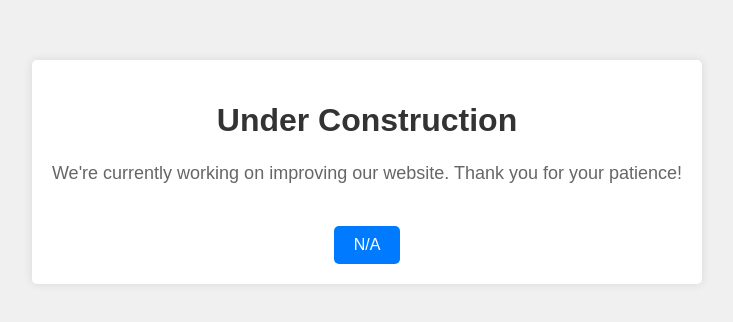
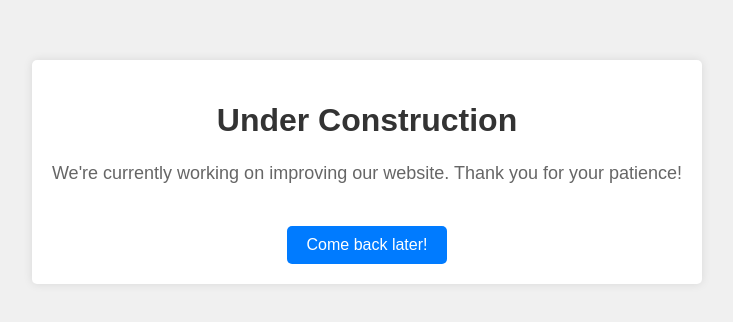
Before and after one commit to daniellaurin/daniellaurin.github.io, a plain HTML site: page index.html in a window 1280 px wide. Shown: the part 228-550 px from the top of the page, without its empty margins (273-1006 px from the left). Drawn offline with Linux system fonts and the light colour scheme.

Commit message:
index page update

```diff
--- a/index.html
+++ b/index.html
@@ -45,7 +45,7 @@
     <div class="container">
         <h1>Under Construction</h1>
         <p>We're currently working on improving our website. Thank you for your patience!</p>
-        <a href="#" target="_blank">N/A</a>
+        <a href="#" target="_blank">Come back later!</a>
     </div>
 </body>
 </html>
```
